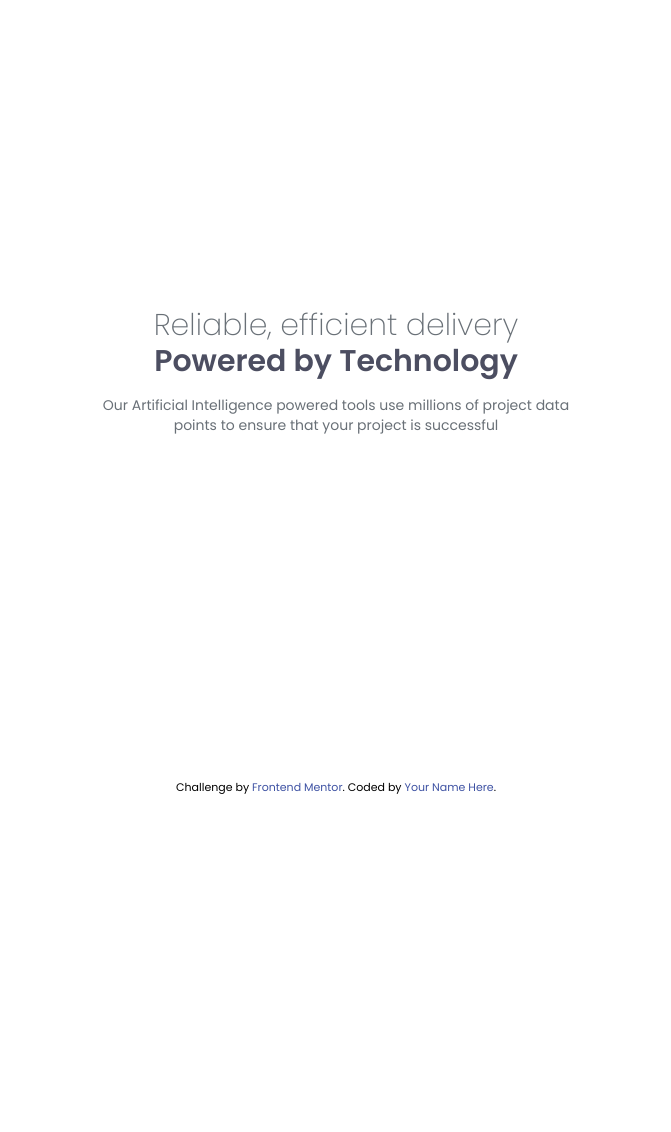
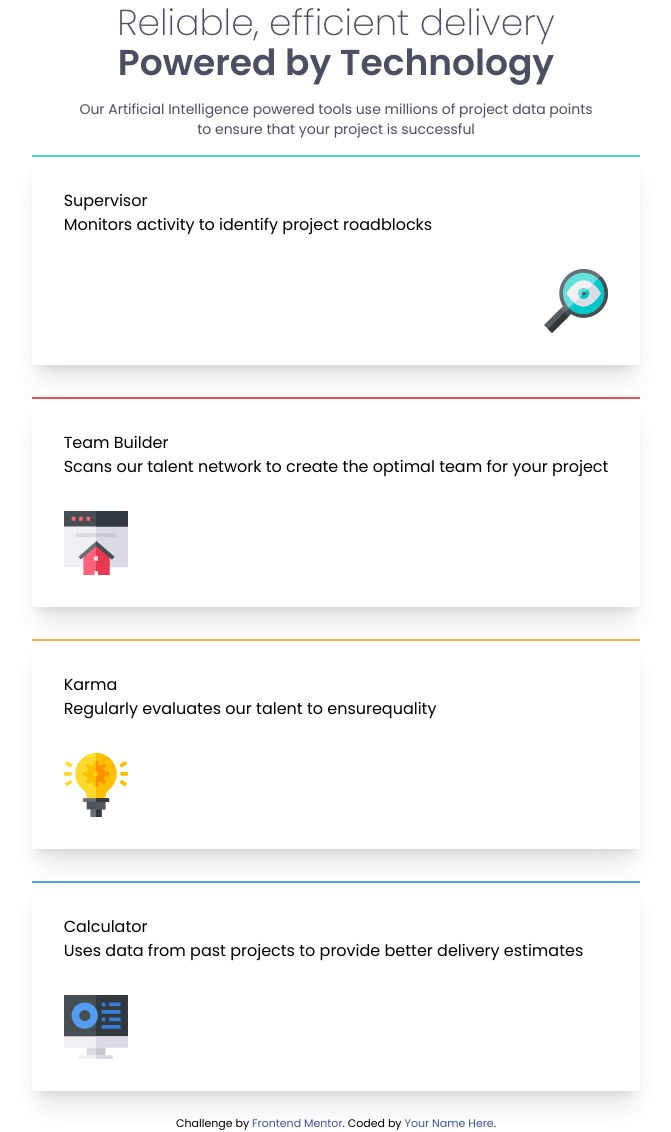
Before and after one commit to okutewonah/fm-four-card-feature-section, a website: page index.html in a window 1280 px wide. Shown: the part 21-1153 px from the top of the page, without its empty margins (304-975 px from the left). Before the commit the page ends 817 px from the top, so only its background shows below. Drawn offline with Linux system fonts and the light colour scheme.

Commit message:
content cards

```diff
--- a/index.html
+++ b/index.html
@@ -31,20 +31,73 @@
       class="flex flex-col items-center justify-center min-h-screen bg-very-light-gray p-6"
     >
       <section>
-        <div class="max-w-80 md:max-w-[30em] text-center">
-          <h1 class="text-2xl md:text-3xl text-grey-400 font-extralight">
+        <div class="max-w-80 md:max-w-[33.75em] text-grey-500 text-center px-3">
+          <h1 class="text-2xl md:text-4xl font-extralight">
             Reliable, efficient delivery
           </h1>
-          <h2 class="text-2xl md:text-3xl text-grey-500 font-semibold">
+          <h2 class="text-2xl md:text-4xl font-semibold">
             Powered by Technology
           </h2>
-          <p class="text-sm text-grey-400 font-normal my-4">
+          <p class="text-sm font-normal my-4">
             Our Artificial Intelligence powered tools use millions of project
             data points to ensure that your project is successful
           </p>
         </div>
       </section>
-      <section></section>
+      <section class="grid gap-8">
+        <div class="grid gap-8 border-t-2 border-t-cyan shadow-xl p-8">
+          <div>
+            <h2>Supervisor</h2>
+            <p>Monitors activity to identify project roadblocks</p>
+          </div>
+          <div class="place-self-end">
+            <img
+              src="./assets/images/icon-supervisor.svg"
+              alt="supervisor-icon"
+            />
+          </div>
+        </div>
+        <div class="grid gap-8">
+          <div class="grid gap-8 border-t-2 border-t-red shadow-xl p-8">
+            <div>
+              <h2>Team Builder</h2>
+              <p>
+                Scans our talent network to create the optimal team for your
+                project
+              </p>
+            </div>
+            <div>
+              <img
+                src="./assets/images/icon-team-builder.svg"
+                alt="supervisor-icon"
+              />
+            </div>
+          </div>
+          <div class="grid gap-8 border-t-2 border-t-orange shadow-xl p-8">
+            <div>
+              <h2>Karma</h2>
+              <p>Regularly evaluates our talent to ensurequality</p>
+            </div>
+            <div>
+              <img src="./assets/images/icon-karma.svg" alt="supervisor-icon" />
+            </div>
+          </div>
+        </div>
+        <div class="grid gap-8 border-t-2 border-t-blue shadow-xl p-8">
+          <div>
+            <h2>Calculator</h2>
+            <p>
+              Uses data from past projects to provide better delivery estimates
+            </p>
+          </div>
+          <div>
+            <img
+              src="./assets/images/icon-calculator.svg"
+              alt="supervisor-icon"
+            />
+          </div>
+        </div>
+      </section>
     </main>
     <!-- Reliable, efficient delivery Powered by Technology Our Artificial
     Intelligence powered tools use millions of project data points to ensure
```
Also changed, not shown: assets/css/output.css.
